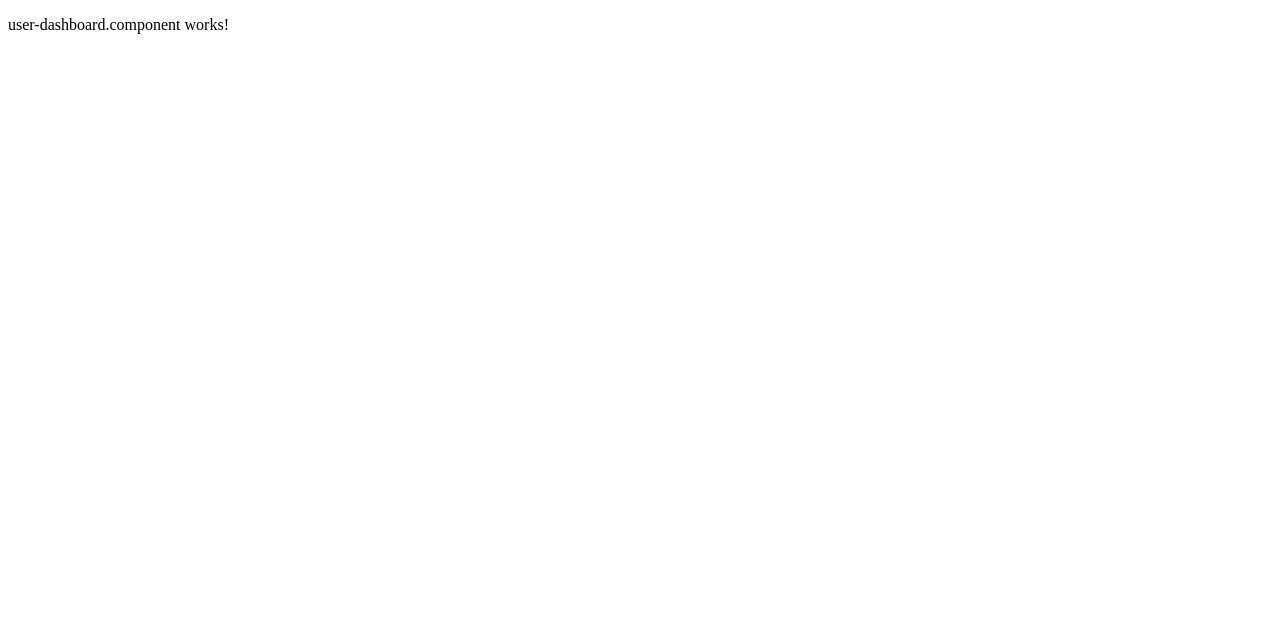
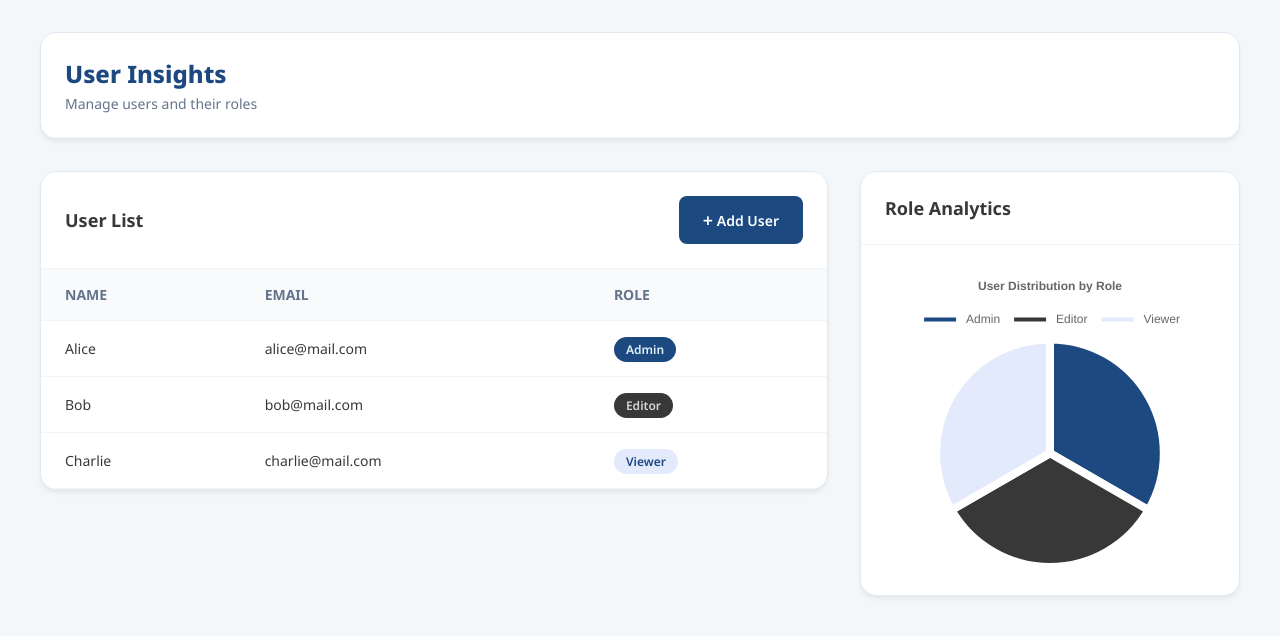
Before and after one commit to somraj2501/userinsight-dashboard, an Angular app: page /dashboard in a window 1280 px wide. Shown: the top 636 px of the page. Built offline with nearby package versions, Linux system fonts and the light colour scheme.

Commit message:
created dashboard with table, chart showing users stored in user service

```diff
--- a/package.json
+++ b/package.json
@@ -29,6 +29,7 @@
     "@angular/forms": "^21.1.0",
     "@angular/platform-browser": "^21.1.0",
     "@angular/router": "^21.1.0",
+    "chart.js": "^4.5.1",
     "rxjs": "~7.8.0",
     "tslib": "^2.3.0"
   },
--- a/src/app/components/user-dashboard/user-dashboard.component.css
+++ b/src/app/components/user-dashboard/user-dashboard.component.css
@@ -0,0 +1,137 @@
+.container {
+  min-height: 100vh;
+  width: 100%;
+  background-color: #f4f7fa;
+  color: var(--color-dark);
+  padding: 32px;
+}
+
+header {
+  max-width: 1200px;
+  margin: 0 auto;
+}
+
+.title {
+  font-size: 24px;
+  font-weight: 800;
+  color: var(--color-primary);
+  margin-bottom: 4px;
+}
+
+.subtitle {
+  color: #64748b;
+  font-size: 14px;
+}
+
+main {
+  max-width: 1200px;
+  margin: 32px auto;
+}
+
+.content-grid {
+  display: grid;
+  grid-template-columns: 1fr 380px;
+  gap: 32px;
+  align-items: start;
+}
+
+@media (max-width: 1024px) {
+  .content-grid {
+    grid-template-columns: 1fr;
+  }
+}
+
+/* Card Styling */
+.card {
+  background: #ffffff;
+  border-radius: 16px;
+  border: 1px solid #e1e9f1;
+  box-shadow:
+    0 4px 6px -1px rgba(0, 0, 0, 0.05),
+    0 2px 4px -1px rgba(0, 0, 0, 0.03);
+  overflow: hidden;
+}
+
+.card-header {
+  padding: 24px;
+  display: flex;
+  justify-content: space-between;
+  align-items: center;
+  border-bottom: 1px solid #f1f5f9;
+}
+
+.card-header h2 {
+  font-size: 18px;
+  font-weight: 700;
+}
+
+/* Table Styling */
+.table-wrapper {
+  overflow-x: auto;
+}
+
+table {
+  width: 100%;
+  border-collapse: collapse;
+}
+
+table th {
+  background-color: #f8fafc;
+  color: #64748b;
+  text-transform: uppercase;
+  font-size: 14px;
+  font-weight: 700;
+  padding: 16px 24px;
+  text-align: left;
+  border-bottom: 1px solid #f1f5f9;
+}
+
+table td {
+  padding: 18px 24px;
+  border-bottom: 1px solid #f1f5f9;
+  font-size: 14px;
+}
+
+table tr:hover {
+  background-color: #f8fafc;
+}
+
+/* Role Badges */
+.role-badge {
+  padding: 4px 12px;
+  border-radius: 9999px;
+  font-size: 12px;
+  font-weight: 600;
+  text-transform: capitalize;
+}
+
+.role-badge.admin {
+  color: #e1eff8;
+  background-color: #1c4980;
+}
+.role-badge.editor {
+  color: #d4d4d4;
+  background-color: #383838;
+}
+.role-badge.viewer {
+  color: #1c4980;
+  background-color: #e3eafc;
+}
+
+/* Chart Settings */
+.chart-container {
+  padding: 24px;
+  height: 350px;
+  display: flex;
+  align-items: center;
+  justify-content: center;
+}
+
+.btn-add-user {
+  padding: 0 24px;
+  font-size: 14px;
+
+  span {
+    font-size: 18px;
+  }
+}
--- a/src/app/components/user-dashboard/user-dashboard.component.html
+++ b/src/app/components/user-dashboard/user-dashboard.component.html
@@ -1 +1,55 @@
-<p>user-dashboard.component works!</p>
+<div class="container">
+  <header>
+    <div class="card">
+      <div class="card-header">
+        <span>
+          <h1 class="title">User Insights</h1>
+          <p class="subtitle">Manage users and their roles</p>
+        </span>
+      </div>
+    </div>
+  </header>
+  <main>
+    <div class="content-grid">
+      <!-- Table Section -->
+      <section class="card table-card">
+        <div class="card-header">
+          <h2>User List</h2>
+          <button class="btn-add-user"><span>+</span>&nbsp;Add User</button>
+        </div>
+        <div class="table-wrapper">
+          <table>
+            <thead>
+              <tr>
+                <th>Name</th>
+                <th>Email</th>
+                <th>Role</th>
+              </tr>
+            </thead>
+            <tbody>
+              <tr *ngFor="let user of users$ | async">
+                <td>{{ user.name }}</td>
+                <td>{{ user.email }}</td>
+                <td>
+                  <span class="role-badge" [class]="user.role.toLowerCase()">
+                    {{ user.role }}
+                  </span>
+                </td>
+              </tr>
+            </tbody>
+          </table>
+        </div>
+      </section>
+
+      <!-- Chart Section -->
+      <section class="card chart-card">
+        <div class="card-header">
+          <h2>Role Analytics</h2>
+        </div>
+        <div class="chart-container">
+          <canvas id="roleChart"></canvas>
+        </div>
+      </section>
+    </div>
+  </main>
+</div>
--- a/src/app/components/user-dashboard/user-dashboard.component.ts
+++ b/src/app/components/user-dashboard/user-dashboard.component.ts
@@ -1,11 +1,90 @@
-import { Component } from '@angular/core';
+import { Component, OnDestroy, OnInit } from '@angular/core';
+import { CommonModule } from '@angular/common';
+import { UserService, User } from '../../services/user.service';
+import { Observable, Subject, takeUntil } from 'rxjs';
 
 @Component({
-  selector: 'app-user-dashboard.component',
-  imports: [],
+  selector: 'app-user-dashboard',
+  standalone: true,
+  imports: [CommonModule],
   templateUrl: './user-dashboard.component.html',
   styleUrl: './user-dashboard.component.css',
 })
-export class UserDashboardComponent {
+export class UserDashboardComponent implements OnInit, OnDestroy {
+  users$: Observable<User[]>;
+  private chartInstance: any;
+  private destroy$ = new Subject<void>();
 
+  constructor(private userService: UserService) {
+    this.users$ = this.userService.users$;
+  }
+
+  ngOnInit(): void {
+    // initialize chart only when users list has values
+    this.users$.pipe(takeUntil(this.destroy$)).subscribe((users) => {
+      if (users?.length) {
+        this.initializeChart(users);
+      }
+    });
+  }
+
+  async initializeChart(users: User[]) {
+    // lazy load chart.js only when users list has values
+    const { Chart, registerables } = await import('chart.js');
+    Chart.register(...registerables);
+
+    // count users by role
+    const roleCounts = users.reduce(
+      (acc, user) => {
+        acc[user.role] = (acc[user.role] || 0) + 1;
+        return acc;
+      },
+      {} as Record<string, number>,
+    );
+
+    // get canvas element
+    const canvas = document.getElementById('roleChart') as HTMLCanvasElement;
+    if (!canvas) return;
+
+    // destroy previous chart instance if exists
+    if (this.chartInstance) {
+      this.chartInstance.destroy();
+    }
+
+    // create new chart instance
+    this.chartInstance = new Chart(canvas, {
+      type: 'pie',
+      data: {
+        labels: Object.keys(roleCounts),
+        datasets: [
+          {
+            data: Object.values(roleCounts),
+            backgroundColor: ['#1c4980', '#383838', '#e3eafc'],
+            borderWidth: 8,
+          },
+        ],
+      },
+      options: {
+        responsive: true,
+        maintainAspectRatio: true,
+        plugins: {
+          legend: { position: 'top', fullSize: true },
+          title: {
+            display: true,
+            text: 'User Distribution by Role',
+          },
+        },
+      },
+    });
+  }
+
+  ngOnDestroy(): void {
+    this.destroy$.next();
+    this.destroy$.complete();
+
+    // destroy chart instance
+    if (this.chartInstance) {
+      this.chartInstance.destroy();
+    }
+  }
 }
--- a/src/app/services/user.service.ts
+++ b/src/app/services/user.service.ts
@@ -1,8 +1,34 @@
 import { Injectable } from '@angular/core';
+import { BehaviorSubject } from 'rxjs';
+
+export interface User {
+  name: string;
+  email: string;
+  role: 'Admin' | 'Editor' | 'Viewer';
+}
 
 @Injectable({
   providedIn: 'root',
 })
 export class UserService {
+  private usersSubject = new BehaviorSubject<User[]>([
+    { name: 'Alice', email: 'alice@mail.com', role: 'Admin' },
+    { name: 'Bob', email: 'bob@mail.com', role: 'Editor' },
+    { name: 'Charlie', email: 'charlie@mail.com', role: 'Viewer' },
+  ]);
 
+  users$ = this.usersSubject.asObservable();
+
+  constructor() {}
+
+  // get list of users
+  getUsers(): User[] {
+    return this.usersSubject.value;
+  }
+
+  // add user to users list
+  addUser(user: User) {
+    const existingUsers = this.usersSubject.value;
+    this.usersSubject.next([...existingUsers, user]);
+  }
 }
--- a/src/styles.css
+++ b/src/styles.css
@@ -1,23 +1,50 @@
 /* Global Styles */
+@import url('https://fonts.googleapis.com/css2?family=Noto+Sans:ital,wght@0,100..900;1,100..900&display=swap');
+
 * {
     box-sizing: border-box;
+    margin: 0;
+    padding: 0;
+    font-family: 'Noto Sans', sans-serif;
 }
 
 :root {
-    /* Colors */
+    /* Colors & Dimensions */
     --color-primary: #1c4980;
     --color-dark: #383838;
     --control-height: 48px
 }
 
-button,input {
+button, input {
+    height: var(--control-height);
+    border-radius: 8px;
+    padding: 0 16px;
+    font-size: 14px;
+    display: flex;
+    align-items: center;
+    border: none;
+    outline: none;
+    transition: all 0.2s ease;
+}
+
+button {
     background-color: var(--color-primary);
     color: white;
-    border: none;
-    padding: 10px 20px;
-    border-radius: 5px;
-    height: var(--control-height);
     cursor: pointer;
-    display: inline-flex;
-    align-items: center;
+    font-weight: 600;
 }
+
+button:hover {
+    filter: brightness(1.1);
+}
+
+input {
+    background-color: #ffffff;
+    color: var(--color-dark);
+    border: 1px solid #e0e0e0;
+}
+
+input:focus {
+    border-color: var(--color-primary);
+    box-shadow: 0 0 0 3px rgba(28, 73, 128, 0.1);
+}
```
Also changed, not shown: 1 other file (tests, documents, lock files or other folders).
